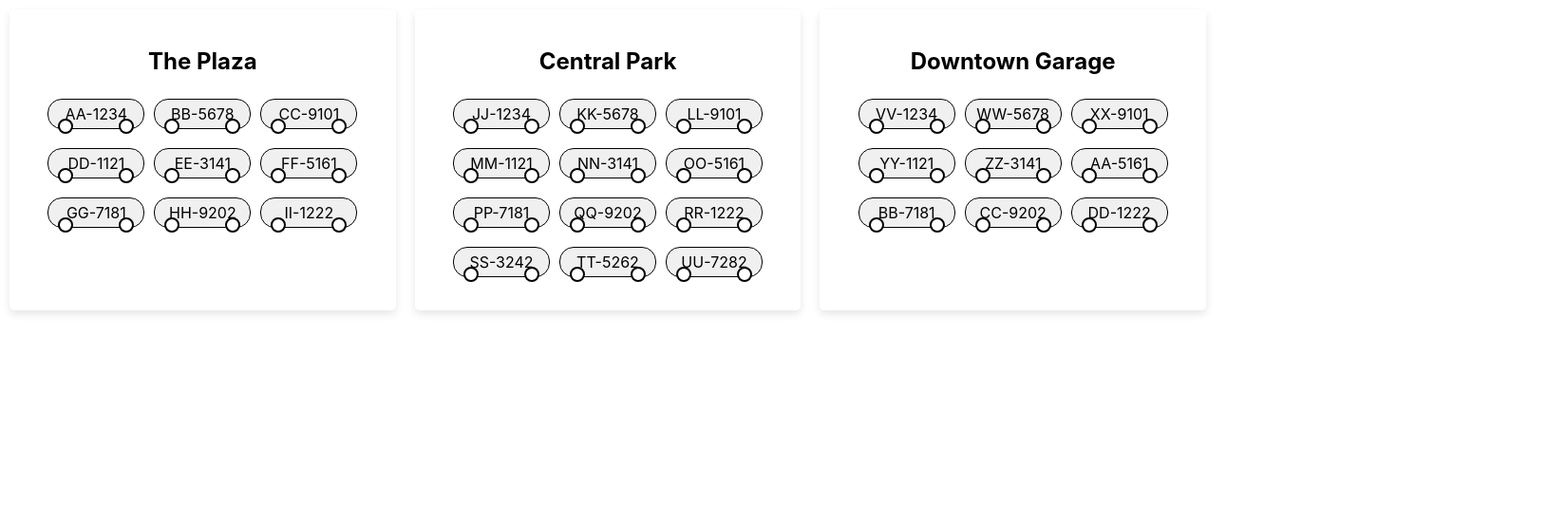
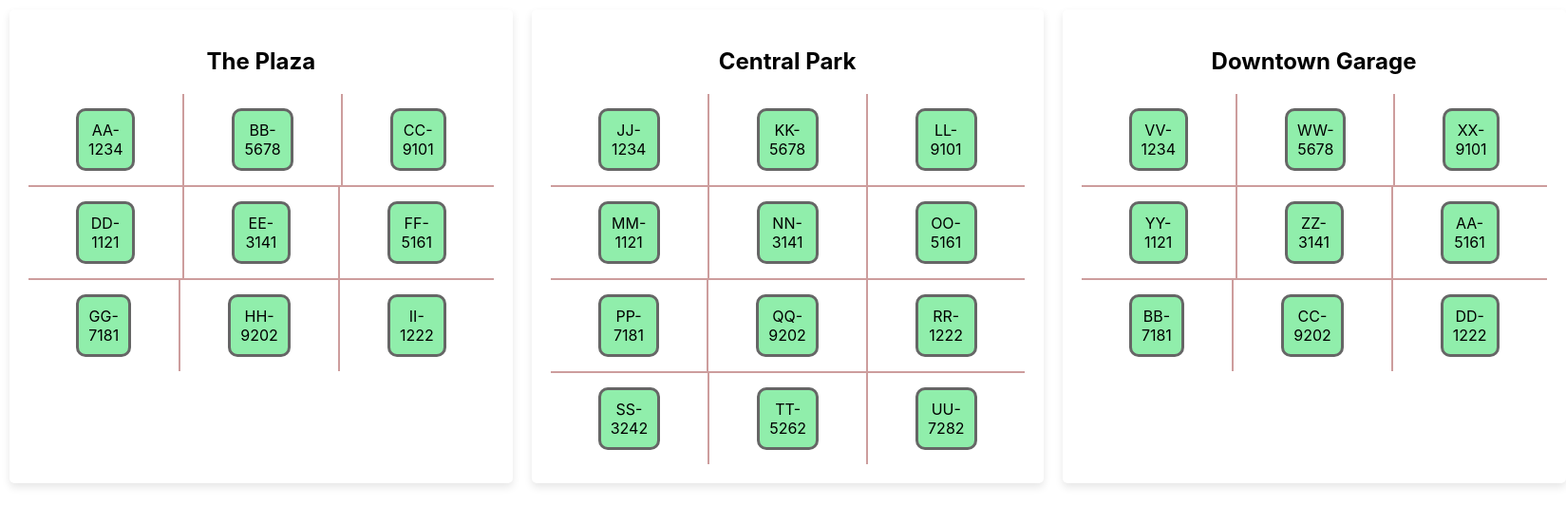
Before and after one commit to ChenJo20/day13-react-parking-lot, a React (Create React App) app: page / in a window 1280 px wide. Shown: the top 552 px of the page at 95% size, 1649 px wide, since content can reach past the window. Built offline with nearby package versions, Linux system fonts and the light colour scheme.

Commit message:
feat: implement parkinglot

```diff
--- a/src/components/ParkingLot.jsx
+++ b/src/components/ParkingLot.jsx
@@ -15,7 +15,7 @@ const ParkingLot = ({ lot }) => {
                 <div key={rowIndex} className="parking-lot-row">
                     {row.map((ticket) => (
                         <div key={ticket.position} className="parking-lot-cell">
-                            {ticket.plateNumber}
+                            <div className="plate-box">{ticket.plateNumber}</div>
                         </div>
                     ))}
                 </div>
--- a/src/components/css/ParkingLot.css
+++ b/src/components/css/ParkingLot.css
@@ -1,44 +1,39 @@
 .parking-lot {
     display: flex;
     flex-direction: column;
-    align-items: center; /* Ensure the component is centered */
 }
 
 .parking-lot-row {
     display: flex;
-    flex-direction: row;
-    margin-bottom: 10px; /* Adjust vertical spacing */
+    justify-content: space-between;
 }
 
 .parking-lot-cell {
-    width: 100px;
-    height: 30px;
-    border: 1px solid #000;
-    display: flex;
-    align-items: center;
-    justify-content: center;
-    margin: 5px; /* Adjust horizontal spacing */
-    background-color: #f0f0f0;
-    position: relative;
-    border-radius: 15px; /* Rounded corners for streamlined shape */
+    flex: 1;
+    border: 1px solid rgb(205, 157, 157);
+    padding: 15px 50px;
+    text-align: center;
 }
 
-.parking-lot-cell::before,
-.parking-lot-cell::after {
-    content: '';
-    position: absolute;
-    width: 12px;
-    height: 12px;
-    background-color: #fff; /* White fill for tires */
-    border: 2px solid #000; /* Black border for tires */
-    border-radius: 50%;
-    bottom: -6px;
+.parking-lot-row:first-child .parking-lot-cell {
+    border-top: none;
 }
 
-.parking-lot-cell::before {
-    left: 10px;
+.parking-lot-row:last-child .parking-lot-cell {
+    border-bottom: none;
 }
 
-.parking-lot-cell::after {
-    right: 10px;
+.parking-lot-cell:first-child {
+    border-left: none;
 }
+
+.parking-lot-cell:last-child {
+    border-right: none;
+}
+
+.plate-box {
+    background-color: #90eeab;
+    padding: 10px;
+    border-radius: 10px;
+    border: 3px solid #666
+}
```
Also changed, not shown: 1 other file (tests, documents, lock files or other folders).
